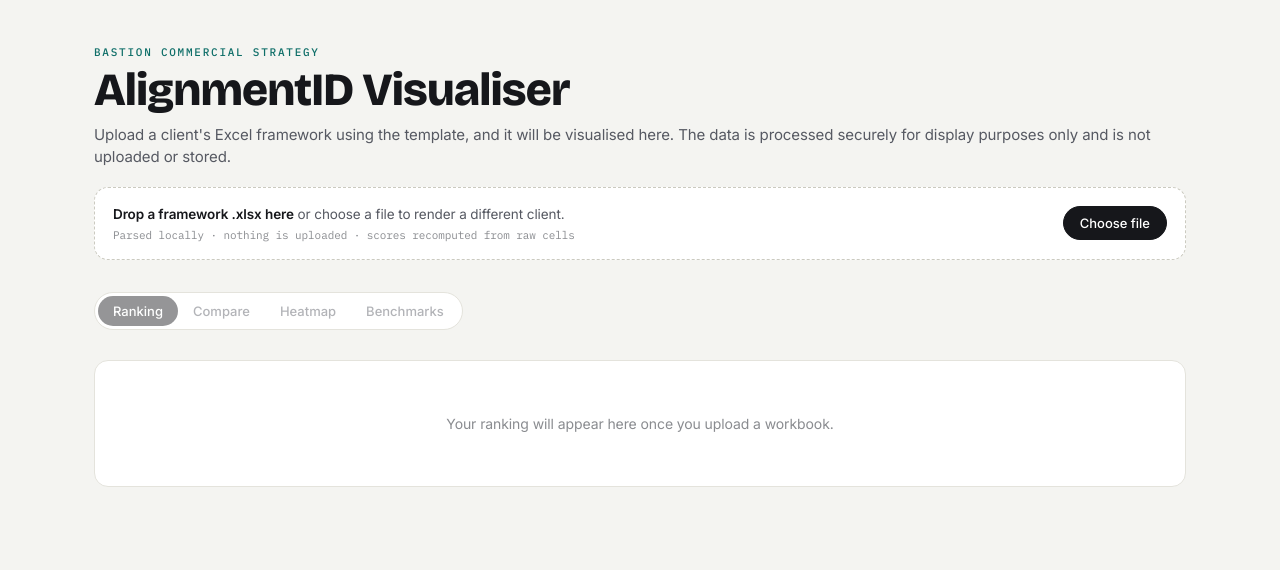
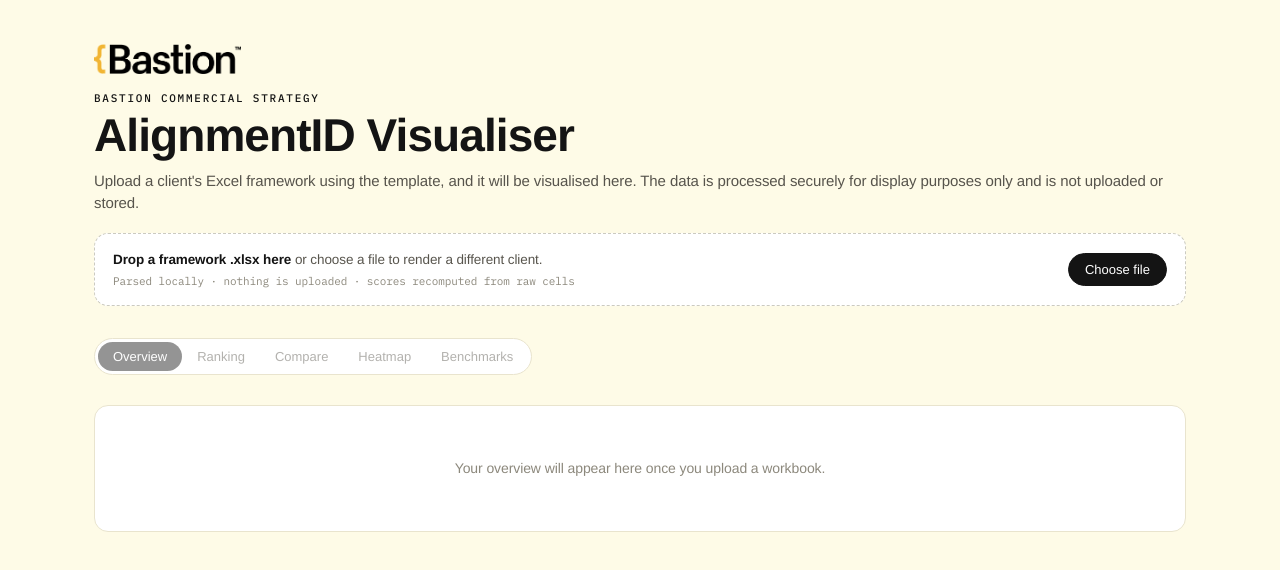
Before and after one commit to henrywestt/assessmentIDv2, a Next.js app: page / in a window 1280 px wide. Shown: the top 570 px of the page. Built offline with nearby package versions, Linux system fonts and the light colour scheme.

Commit message:
Add files via upload

```diff
--- a/app/globals.css
+++ b/app/globals.css
@@ -1,22 +1,24 @@
 :root{
-    --ink:#16171B; --ink-soft:#565962; --ink-faint:#8A8C90;
-    --paper:#F4F4F1; --card:#FFFFFF; --line:#E4E3DC; --line-soft:#EDECE6;
+    --ink:#141414; --ink-soft:#57544C; --ink-faint:#8C887C;
+    --paper:#FEFBE7; --card:#FFFFFF; --line:#E9E4CE; --line-soft:#F2ECD8;
     --teal:#0E6E68; --teal-deep:#0B4F4A; --amber:#B96B2C;
-    --shadow:0 1px 2px rgba(20,22,26,.04),0 8px 24px rgba(20,22,26,.06);
+    --brand-yellow:#FFCA05;
+    --shadow:0 1px 2px rgba(20,18,10,.05),0 8px 24px rgba(20,18,10,.07);
     --r:14px;
+    --font-sans:"Neue Haas Grotesk Text Pro","Neue Haas Grotesk","Helvetica Neue",Helvetica,Arial,sans-serif;
   }
   *{box-sizing:border-box;margin:0;padding:0}
   body{
-    font-family:'Inter',system-ui,sans-serif; background:var(--paper); color:var(--ink);
+    font-family:var(--font-sans); background:var(--paper); color:var(--ink);
     line-height:1.5; letter-spacing:-0.006em; padding:clamp(18px,4vw,44px);
     max-width:1180px; margin:0 auto; -webkit-font-smoothing:antialiased;
   }
   .mono{font-family:'IBM Plex Mono',monospace;font-feature-settings:"tnum" 1}
-  .eyebrow{font-family:'IBM Plex Mono',monospace;font-size:11px;font-weight:500;letter-spacing:.16em;text-transform:uppercase;color:var(--teal)}
+  .eyebrow{font-family:'IBM Plex Mono',monospace;font-size:11px;font-weight:500;letter-spacing:.16em;text-transform:uppercase;color:var(--ink)}
 
   header{margin-bottom:22px}
   .head-top{display:flex;justify-content:space-between;align-items:baseline;gap:20px;flex-wrap:wrap}
-  h1{font-family:'Bricolage Grotesque',sans-serif;font-weight:800;font-size:clamp(28px,5vw,46px);line-height:.98;letter-spacing:-0.02em;margin:6px 0 0}
+  h1{font-family:var(--font-sans);font-weight:800;font-size:clamp(28px,5vw,46px);line-height:.98;letter-spacing:-0.02em;margin:6px 0 0}
   .lede{color:var(--ink-soft);font-size:15px;max-width:none;margin-top:12px}
   .scale-legend{display:flex;align-items:center;gap:10px}
   .scale-bar{height:8px;width:150px;border-radius:4px;background:linear-gradient(90deg,#B96B2C,#D9A96B,#EDE9DC,#4F9A8E,#0E6E68)}
@@ -28,7 +30,7 @@
     background:var(--card); padding:16px 18px; display:flex;align-items:center;
     justify-content:space-between;gap:16px;flex-wrap:wrap;transition:border-color .15s,background .15s;
   }
-  .drop.hot{border-color:var(--teal);background:var(--card)}
+  .drop.hot{border-color:var(--ink);background:var(--card)}
   .drop-txt{font-size:13.5px;color:var(--ink-soft)}
   .drop-txt b{color:var(--ink);font-weight:600}
   .drop-txt .sec{display:block;font-family:'IBM Plex Mono',monospace;font-size:11px;color:var(--ink-faint);margin-top:3px}
@@ -36,9 +38,9 @@
   .btn{font-family:inherit;font-size:13px;font-weight:500;border-radius:999px;padding:8px 16px;cursor:pointer;border:1px solid var(--line);background:var(--card);color:var(--ink);transition:all .13s}
   .btn:hover{border-color:var(--ink-faint)}
   .btn.primary{background:var(--ink);color:#fff;border-color:var(--ink)}
-  .btn:focus-visible{outline:2px solid var(--teal);outline-offset:2px}
+  .btn:focus-visible{outline:2px solid var(--ink);outline-offset:2px}
   .banner{margin-top:12px;border-radius:10px;padding:11px 15px;font-size:13px;display:none}
-  .banner.ok{display:block;background:#E9F1EF;color:var(--teal-deep);border:1px solid #CBE0DC}
+  .banner.ok{display:block;background:#E9F1EF;color:var(--ink);border:1px solid #CBE0DC}
   .banner.err{display:block;background:#FBEEE3;color:#8A4B18;border:1px solid #EED6BE}
   .banner .mono{font-size:12px}
   .banner ul{margin:7px 0 0 18px}
@@ -51,13 +53,13 @@
   .seg{display:inline-flex;background:var(--card);border:1px solid var(--line);border-radius:999px;padding:3px}
   .seg button{font-family:inherit;font-size:13px;font-weight:500;color:var(--ink-soft);background:none;border:none;cursor:pointer;padding:7px 15px;border-radius:999px;transition:color .15s,background .15s}
   .seg button.on{background:var(--ink);color:#fff}
-  .seg button:focus-visible{outline:2px solid var(--teal);outline-offset:2px}
+  .seg button:focus-visible{outline:2px solid var(--ink);outline-offset:2px}
   .sub-controls{display:flex;gap:8px;align-items:center;flex-wrap:wrap;font-size:12.5px}
   .sub-controls .lbl{font-family:'IBM Plex Mono',monospace;font-size:11px;letter-spacing:.06em;color:var(--ink-faint);text-transform:uppercase}
   .chip{font-family:inherit;font-size:12.5px;color:var(--ink-soft);cursor:pointer;background:var(--card);border:1px solid var(--line);border-radius:999px;padding:5px 12px;transition:all .13s}
   .chip:hover{border-color:var(--ink-faint)}
   .chip.on{background:var(--ink);color:#fff;border-color:var(--ink)}
-  .chip:focus-visible{outline:2px solid var(--teal);outline-offset:2px}
+  .chip:focus-visible{outline:2px solid var(--ink);outline-offset:2px}
 
   .rank-head,.row{display:grid;grid-template-columns:34px minmax(150px,1.4fr) 92px 168px 26px;align-items:center;gap:14px}
   .rank-head{padding:0 16px 10px;font-family:'IBM Plex Mono',monospace;font-size:10.5px;letter-spacing:.08em;text-transform:uppercase;color:var(--ink-faint)}
@@ -67,12 +69,12 @@
   .row-wrap:hover{border-color:#D2D1C8}
   .row-wrap.open{box-shadow:var(--shadow);border-color:#CFCEC5}
   .row{padding:15px 16px;cursor:pointer;width:100%;background:none;border:none;text-align:left;font-family:inherit}
-  .row:focus-visible{outline:2px solid var(--teal);outline-offset:-2px;border-radius:var(--r)}
+  .row:focus-visible{outline:2px solid var(--ink);outline-offset:-2px;border-radius:var(--r)}
   .rk{font-family:'IBM Plex Mono',monospace;font-size:14px;font-weight:600;color:var(--ink-faint)}
-  .rk.top{color:var(--teal)}
+  .rk.top{color:var(--ink)}
   .p-name{font-weight:600;font-size:16.5px;letter-spacing:-0.01em}
   .ov{display:flex;flex-direction:column;gap:5px}
-  .ov-num{font-family:'Bricolage Grotesque',sans-serif;font-weight:700;font-size:27px;line-height:1;letter-spacing:-0.02em}
+  .ov-num{font-family:var(--font-sans);font-weight:700;font-size:27px;line-height:1;letter-spacing:-0.02em}
   .ov-track{height:3px;background:var(--line);border-radius:2px;position:relative}
   .ov-track i{position:absolute;top:-2px;width:7px;height:7px;border-radius:50%;transform:translateX(-50%)}
   .caret{justify-self:center;color:var(--ink-faint);transition:transform .22s ease}
@@ -94,7 +96,7 @@
   .sg-card li b{font-family:'IBM Plex Mono',monospace;font-weight:600}
   .obj-block{margin-top:16px}
   .obj-title{display:flex;align-items:baseline;gap:10px;margin-bottom:10px}
-  .obj-title .n{font-family:'Bricolage Grotesque',sans-serif;font-weight:700;font-size:15px}
+  .obj-title .n{font-family:var(--font-sans);font-weight:700;font-size:15px}
   .obj-title .avg{font-family:'IBM Plex Mono',monospace;font-size:12px;color:var(--ink-soft)}
   .metric{display:grid;grid-template-columns:170px 46px 1fr;gap:14px;align-items:start;padding:9px 0;border-top:1px solid var(--line-soft)}
   .metric:first-child{border-top:none}
@@ -110,7 +112,7 @@
   table.heat{border-collapse:separate;border-spacing:0;width:100%;font-size:13px}
   table.heat th,table.heat td{padding:0;text-align:center}
   table.heat thead th{position:sticky;top:0;background:var(--card);z-index:2;font-family:'IBM Plex Mono',monospace;font-size:10.5px;font-weight:500;letter-spacing:.03em;color:var(--ink-soft);padding:12px 8px;border-bottom:1px solid var(--line);vertical-align:bottom}
-  table.heat thead th.grp{color:var(--teal);text-transform:uppercase;letter-spacing:.08em;border-bottom:2px solid var(--teal)}
+  table.heat thead th.grp{color:var(--ink);text-transform:uppercase;letter-spacing:.08em;border-bottom:2px solid var(--ink)}
   table.heat thead tr:nth-child(2) th{top:41px}
   table.heat th.vhead{height:130px;width:34px;min-width:34px;padding:8px 0}
   table.heat th.vhead span{writing-mode:vertical-rl;transform:rotate(180deg);white-space:nowrap;display:inline-block;text-align:left}
@@ -153,7 +155,7 @@
 /* ---------- benchmarks view ---------- */
 .bench-intro{color:var(--ink-soft);font-size:14px;margin-bottom:22px;max-width:60ch}
 .bench-obj{margin-bottom:30px}
-.bench-obj-h{font-family:'Bricolage Grotesque',sans-serif;font-weight:700;font-size:18px;letter-spacing:-0.01em;margin-bottom:12px;padding-bottom:8px;border-bottom:2px solid var(--teal);color:var(--teal-deep)}
+.bench-obj-h{font-family:var(--font-sans);font-weight:700;font-size:18px;letter-spacing:-0.01em;margin-bottom:12px;padding-bottom:8px;border-bottom:2px solid var(--ink);color:var(--ink)}
 .bench-item{background:var(--card);border:1px solid var(--line);border-radius:12px;padding:16px 18px;margin-bottom:10px}
 .bench-head{display:flex;align-items:baseline;gap:12px;flex-wrap:wrap;margin-bottom:12px}
 .bench-name{font-weight:600;font-size:15.5px;letter-spacing:-0.01em}
@@ -179,3 +181,18 @@
 /* scale bar relocated above the tab bar */
 .scale-row{display:flex;align-items:center;gap:10px;margin:2px 0 14px}
 .scale-row .mono{font-size:11px;color:var(--ink-soft)}
+
+/* Bastion logo in header */
+.brand-logo{height:30px;width:auto;display:block;margin-bottom:16px}
+
+/* Overview tab */
+.ov-headline{color:var(--ink-soft);font-size:15px;margin-bottom:18px;max-width:74ch}
+.ov-grid{display:grid;grid-template-columns:repeat(2,1fr);gap:14px}
+.ov-card{background:var(--card);border:1px solid var(--line);border-radius:14px;padding:20px 22px;display:flex;flex-direction:column;gap:9px;min-height:140px}
+.ov-card .k,.ov-card .ov-tag{font-family:'IBM Plex Mono',monospace;font-size:10.5px;font-weight:500;letter-spacing:.09em;text-transform:uppercase}
+.ov-card .k{color:var(--ink-faint)}
+.ov-card .ov-tag{align-self:flex-start;background:var(--brand-yellow);color:#141414;font-weight:600;padding:3px 9px;border-radius:999px}
+.ov-card .v{font-family:var(--font-sans);font-weight:700;font-size:clamp(22px,2.8vw,30px);line-height:1.06;letter-spacing:-0.02em}
+.ov-card .v .v-sub{color:var(--ink-faint);font-weight:600;font-size:.6em}
+.ov-card .d{font-size:13px;color:var(--ink-soft);line-height:1.4;margin-top:auto}
+@media (max-width:640px){.ov-grid{grid-template-columns:1fr}}
--- a/app/layout.tsx
+++ b/app/layout.tsx
@@ -13,7 +13,7 @@ export default function RootLayout({ children }: { children: React.ReactNode })
         <link rel="preconnect" href="https://fonts.googleapis.com" />
         <link rel="preconnect" href="https://fonts.gstatic.com" crossOrigin="" />
         <link
-          href="https://fonts.googleapis.com/css2?family=Bricolage+Grotesque:opsz,wght@12..96,600;12..96,700;12..96,800&family=Inter:wght@400;500;600&family=IBM+Plex+Mono:wght@400;500;600&display=swap"
+          href="https://fonts.googleapis.com/css2?family=IBM+Plex+Mono:wght@400;500;600&display=swap"
           rel="stylesheet"
         />
       </head>
--- a/app/page.tsx
+++ b/app/page.tsx
@@ -7,8 +7,9 @@ import Ranking from "../components/Ranking";
 import Heatmap from "../components/Heatmap";
 import Compare from "../components/Compare";
 import BenchmarksView from "../components/Benchmarks";
+import Overview from "../components/Overview";
 
-type View = "rank" | "heat" | "cmp" | "bench";
+type View = "overview" | "rank" | "heat" | "cmp" | "bench";
 type Banner = { kind: "ok" | "err"; reasons?: string[]; text?: string } | null;
 
 const LANDING_TITLE = "AlignmentID Visualiser";
@@ -18,7 +19,7 @@ export default function Page() {
   const [benchmarks, setBenchmarks] = useState<Benchmarks | null>(null);
   const [title, setTitle] = useState(LANDING_TITLE);
   const [src, setSrc] = useState("");
-  const [view, setView] = useState<View>("rank");
+  const [view, setView] = useState<View>("overview");
   const [banner, setBanner] = useState<Banner>(null);
 
   // Model exists only once a workbook is loaded. Nothing client-specific ships in the bundle.
@@ -30,7 +31,7 @@ export default function Page() {
     setBenchmarks(b);
     setTitle(name.replace(/\.(xlsx|xlsm)$/i, ""));
     setSrc("Loaded from " + name + " · parsed in-browser");
-    setView("rank");
+    setView("overview");
     const m = buildModel(r);
     setBanner({ kind: "ok", text: `Loaded ${name}. ${m.props.length} Properties · ${m.objOrder.length} objectives · ${m.metrics.length} sub-metrics · scale 0–${m.scaleMax}${b ? " · benchmarks found" : " · no benchmarks sheet"}. Parsed in your browser.` });
   }
@@ -43,6 +44,7 @@ export default function Page() {
       <header>
         <div className="head-top">
           <div>
+            <img src="/bastion-logo.png" alt="Bastion" className="brand-logo" />
             <div className="eyebrow">Bastion Commercial Strategy</div>
             <h1>{title}</h1>
           </div>
@@ -84,6 +86,7 @@ export default function Page() {
 
       <div className="controls">
         <div className="seg" role="tablist" aria-label="View">
+          <button className={view === "overview" ? "on" : ""} role="tab" aria-selected={view === "overview"} disabled={!model} onClick={() => setView("overview")}>Overview</button>
           <button className={view === "rank" ? "on" : ""} role="tab" aria-selected={view === "rank"} disabled={!model} onClick={() => setView("rank")}>Ranking</button>
           <button className={view === "cmp" ? "on" : ""} role="tab" aria-selected={view === "cmp"} disabled={!model} onClick={() => setView("cmp")}>Compare</button>
           <button className={view === "heat" ? "on" : ""} role="tab" aria-selected={view === "heat"} disabled={!model} onClick={() => setView("heat")}>Heatmap</button>
@@ -93,8 +96,9 @@ export default function Page() {
 
       <main>
         {!model && (
-          <div className="empty-panel">Your ranking will appear here once you upload a workbook.</div>
+          <div className="empty-panel">Your overview will appear here once you upload a workbook.</div>
         )}
+        {model && view === "overview" && <Overview key={modelKey} model={model} />}
         {model && view === "rank" && <Ranking key={modelKey} model={model} />}
         {model && view === "heat" && <Heatmap key={modelKey} model={model} />}
         {model && view === "cmp" && <Compare key={modelKey} model={model} exportName={title} />}
--- /dev/null
+++ b/components/Overview.tsx
@@ -0,0 +1,64 @@
+"use client";
+import { Model, OVERALL } from "../lib/types";
+import { sortedProps } from "../lib/parse";
+import { fmt, scoreInk } from "../lib/score";
+
+export default function Overview({ model }: { model: Model }) {
+  const par = model.scaleMax / 2;
+
+  // 1. Strongest partnership
+  const ranked = sortedProps(model, OVERALL);
+  const top = ranked[0];
+  const topScore = model.roll[OVERALL][top];
+
+  // Objective averages across all properties
+  const objAvg = model.objOrder.map((o) => {
+    const vs = model.props.map((p) => model.roll[o][p]).filter((v): v is number => typeof v === "number");
+    return { o, avg: vs.length ? vs.reduce((a, b) => a + b, 0) / vs.length : null };
+  });
+  const withVals = objAvg.filter((x) => x.avg != null) as { o: string; avg: number }[];
+  const strongestObj = withVals.slice().sort((a, b) => b.avg - a.avg)[0];
+  const weakestObj = withVals.slice().sort((a, b) => a.avg - b.avg)[0];
+
+  // 4. Above benchmark
+  const scored = model.props.map((p) => model.roll[OVERALL][p]).filter((v): v is number => typeof v === "number");
+  const abovePar = scored.filter((v) => v > par).length;
+
+  return (
+    <section>
+      <p className="ov-headline">
+        A read on the portfolio at a glance. {model.props.length} properties scored across {model.objOrder.length} objectives, benchmarked against par of {fmt(par)}.
+      </p>
+
+      <div className="ov-grid">
+        <div className="ov-card">
+          <span className="ov-tag">Top ranked</span>
+          <span className="v" style={{ color: scoreInk(topScore, model.scaleMax) }}>{top}</span>
+          <span className="d">Highest overall at {fmt(topScore)} out of {model.scaleMax}.</span>
+        </div>
+
+        <div className="ov-card">
+          <span className="k">Portfolio strength</span>
+          <span className="v" style={{ color: strongestObj ? scoreInk(strongestObj.avg, model.scaleMax) : undefined }}>
+            {strongestObj ? strongestObj.o : "–"}
+          </span>
+          <span className="d">Strongest objective, averaging {strongestObj ? fmt(strongestObj.avg) : "–"} across the portfolio.</span>
+        </div>
+
+        <div className="ov-card">
+          <span className="k">Biggest gap</span>
+          <span className="v" style={{ color: weakestObj ? scoreInk(weakestObj.avg, model.scaleMax) : undefined }}>
+            {weakestObj ? weakestObj.o : "–"}
+          </span>
+          <span className="d">Weakest objective, averaging {weakestObj ? fmt(weakestObj.avg) : "–"}. The clearest place to focus.</span>
+        </div>
+
+        <div className="ov-card">
+          <span className="k">Above benchmark</span>
+          <span className="v">{abovePar}<span className="v-sub"> / {model.props.length}</span></span>
+          <span className="d">Properties scoring above par ({fmt(par)}) overall.</span>
+        </div>
+      </div>
+    </section>
+  );
+}
```
Also changed, not shown: public/bastion-logo.png (added).
